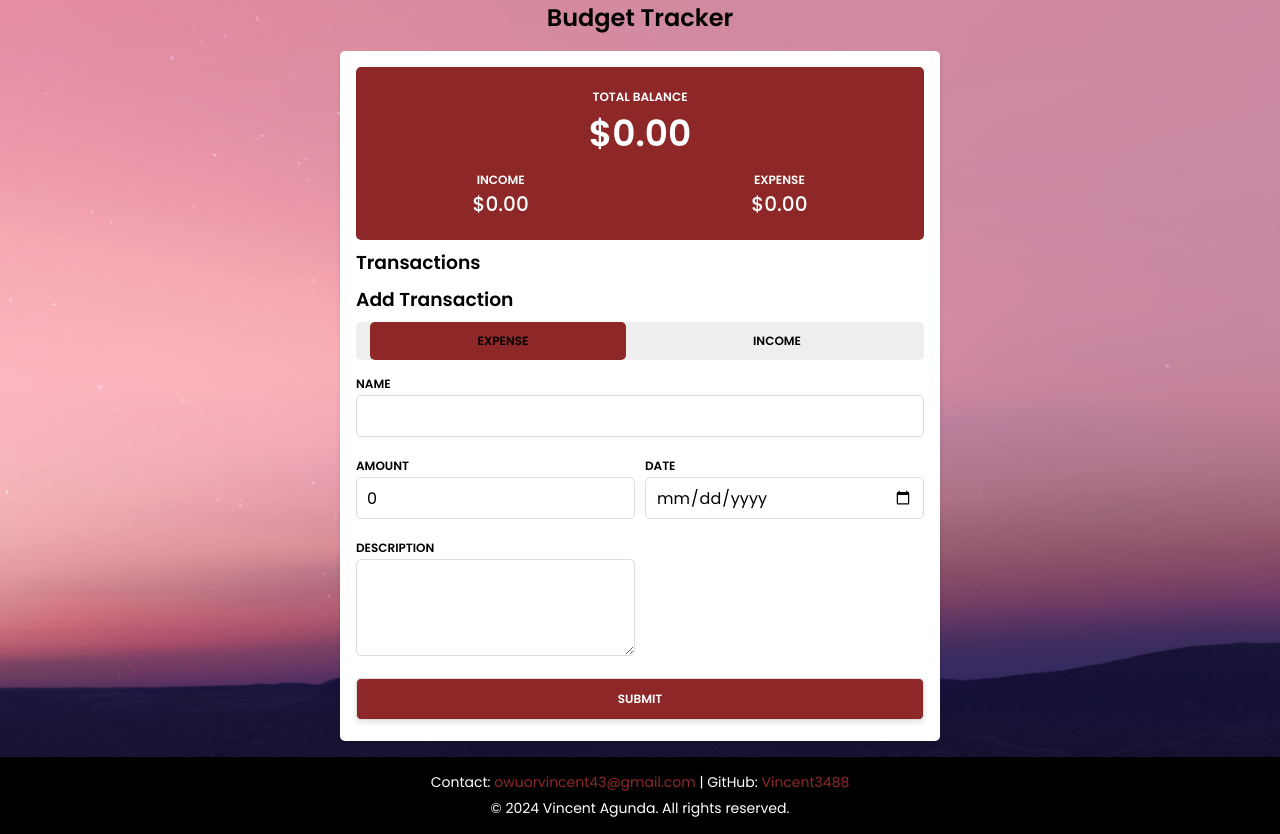
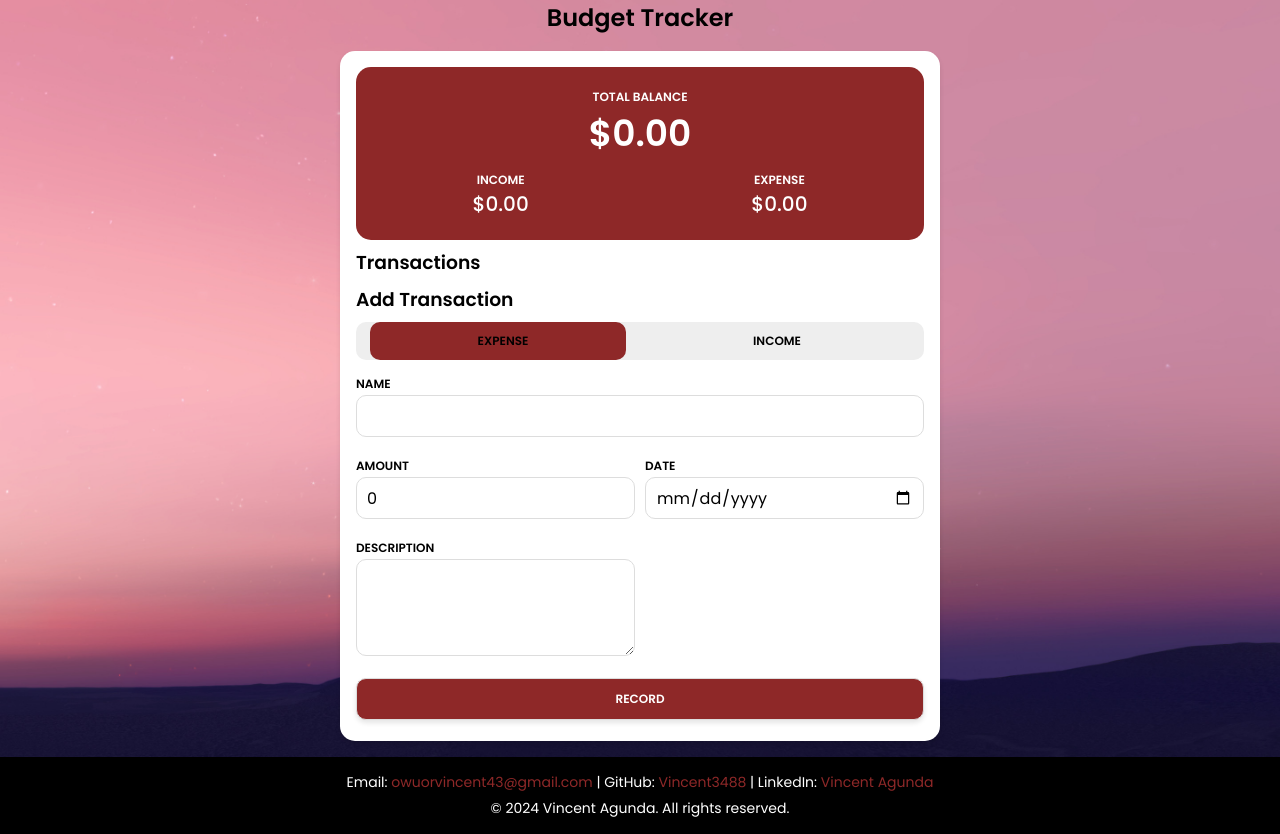
Before and after one commit to Vincent3488/personal-budge-tracker, a plain HTML site: page index.html in a window 1280 px wide. Drawn offline with Linux system fonts and the light colour scheme.

Commit message:
budget tracker

```diff
--- a/index.html
+++ b/index.html
@@ -57,7 +57,7 @@
                     <label for="description">Description</label>
                     <textarea name="description" id="description" rows="3" required></textarea>
                 </div>
-                <button type="submit">Submit</button>
+                <button type="record">Record</button>
             </form>
         </section>
         <section id="editSection" style="display: none;">
@@ -96,8 +96,9 @@
     <footer>
         <div class="footer-content">
             <p>
-                Contact: <a href="mailto:owuorvincent43@gmail.com">owuorvincent43@gmail.com</a> |
-                GitHub: <a href="https://github.com/Vincent3488" target="_blank">Vincent3488</a>
+                Email: <a href="mailto:owuorvincent43@gmail.com">owuorvincent43@gmail.com</a> |
+                GitHub: <a href="https://github.com/Vincent3488" target="_blank">Vincent3488</a> |
+                LinkedIn: <a href="https://www.linkedin.com/in/vincent-agunda-/" target="_blank">Vincent Agunda</a>
             </p>
             <p>&copy; 2024 Vincent Agunda. All rights reserved.</p>
         </div>
--- a/style.css
+++ b/style.css
@@ -51,7 +51,7 @@ main {
   background-color: #fff;
   padding: 1rem;
   box-shadow: 0 3px 5px rgba(0, 0, 0, 0.1);
-  border-radius: 5px;
+  border-radius: 15px;
 }
 
 header {
@@ -59,7 +59,7 @@ header {
   color: #fff;
   padding: 1rem;
   text-align: center;
-  border-radius: 5px;
+  border-radius: 15px;
   display: flex;
   flex-wrap: wrap;
   justify-content: space-between;
@@ -98,7 +98,7 @@ form button {
   width: 100%;
   padding: 10px;
   border: 1px solid #ddd;
-  border-radius: 5px;
+  border-radius: 10px;
   margin-bottom: 5px;
   height: 42px;
   font-family: "Poppins", sans-serif;
@@ -139,7 +139,7 @@ input#type {
   justify-content: center;
   padding: 10px;
   background: #eee;
-  border-radius: 5px;
+  border-radius: 10px;
   position: relative;
 }
 
@@ -148,7 +148,7 @@ input#type {
   width: 45%;
   height: 100%;
   background: var(--main-color);
-  border-radius: 5px;
+  border-radius: 10px;
   position: absolute;
   left: 2.5%;
   transition: all 0.3s ease;
@@ -179,7 +179,7 @@ textarea {
   width: 100%;
   padding: 10px;
   border: 1px solid #ddd;
-  border-radius: 5px;
+  border-radius: 10px;
   margin-bottom: 5px;
   font-family: "Poppins", sans-serif;
   font-size: 1rem;
```
